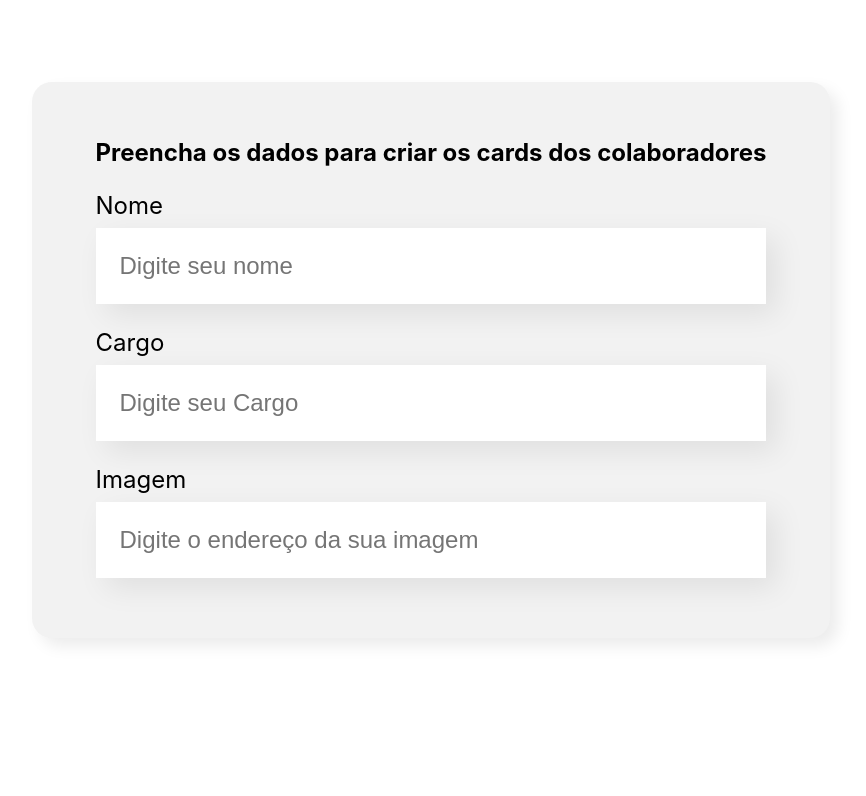
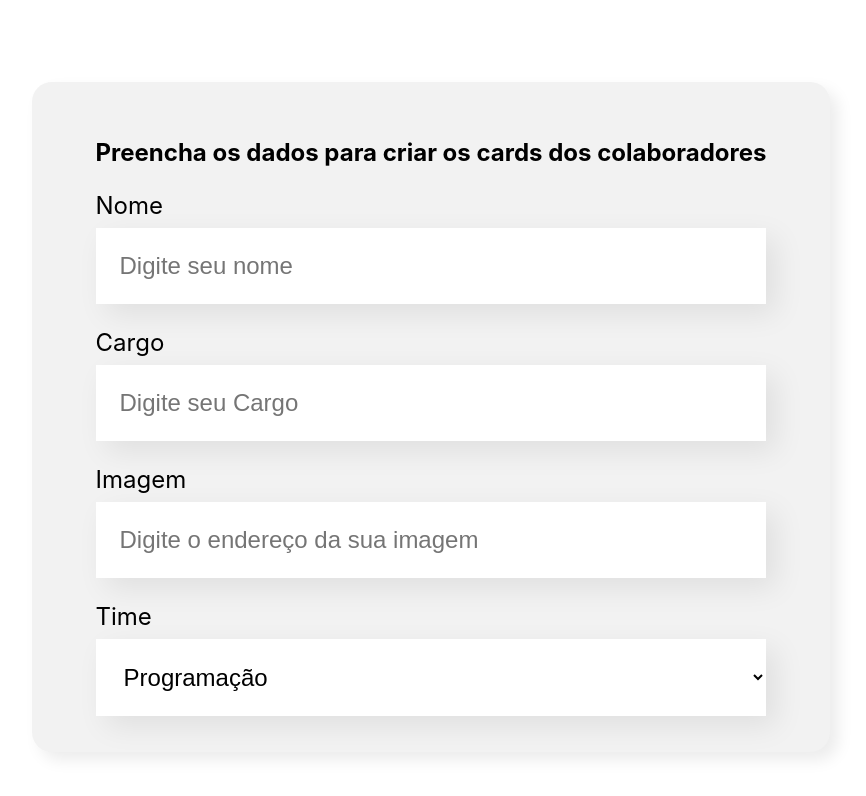
Before and after one commit to RenanFon/Curso-React-Alura, a React (Create React App) app in the folder organo/: page / in a window 1280 px wide. Shown: the part 558-1354 px from the top of the page, without its empty margins (209-1075 px from the left). Before the commit the page ends 1276 px from the top, so only its background shows below. Built offline with nearby package versions, Linux system fonts and the light colour scheme.

Commit message:
Adicionando combo Box ao formulario.

```diff
--- a/organo/src/componentes/Formulario/index.js
+++ b/organo/src/componentes/Formulario/index.js
@@ -1,18 +1,32 @@
-import React from "react";
+import React from 'react';
 import './Formulario.css';
 import CampoTexto from '../CampoTexto/CampoTexto';
+import ListaSuspensa from '../ListaSuspensa';
 
 const Formulario = () => {
-  return(
+    const times = [
+        'Programação',
+        'Front-End',
+        'Data Science',
+        'Devops',
+        'UX e Design',
+        'Mobile',
+        'Inovação e Gestão',
+    ];
+    return (
         <section className="formulario">
             <form action="">
                 <h2>Preencha os dados para criar os cards dos colaboradores</h2>
                 <CampoTexto label="Nome" placeholder="Digite seu nome" />
                 <CampoTexto label="Cargo" placeholder="Digite seu Cargo" />
-        <CampoTexto label="Imagem"placeholder="Digite o endereço da sua imagem"/>
+                <CampoTexto
+                    label="Imagem"
+                    placeholder="Digite o endereço da sua imagem"
+                />
+                <ListaSuspensa label="Time" itens={times} />
             </form>
         </section>
-  )
-}
+    );
+};
 
 export default Formulario;
--- /dev/null
+++ b/organo/src/componentes/ListaSuspensa/Listasupensa.css
@@ -0,0 +1,19 @@
+.lista-suspensa{
+
+}
+
+.lista-suspensa label{
+    display: block;
+    margin-bottom: 8px;
+    font-size: 24px;
+}
+
+.lista-suspensa select{
+    background-color: #FFF;
+    box-shadow: 10px 10px 30px rgba(0, 0, 0, 0.08);
+    width: 100%;
+    border: none;
+    font-size: 24px;
+    padding: 24px;
+    box-sizing: border-box;
+}
--- /dev/null
+++ b/organo/src/componentes/ListaSuspensa/index.js
@@ -0,0 +1,17 @@
+import React from 'react';
+import './Listasupensa.css';
+
+const ListaSuspensa = (props) => {
+    return (
+        <div className="lista-suspensa">
+            <label>{props.label}</label>
+            <select>
+                {props.itens.map((item) => {
+                    return <option key={item}>{item}</option>;
+                })}
+            </select>
+        </div>
+    );
+};
+
+export default ListaSuspensa;
```
Lines whose indentation alone changed are shown as unchanged.
